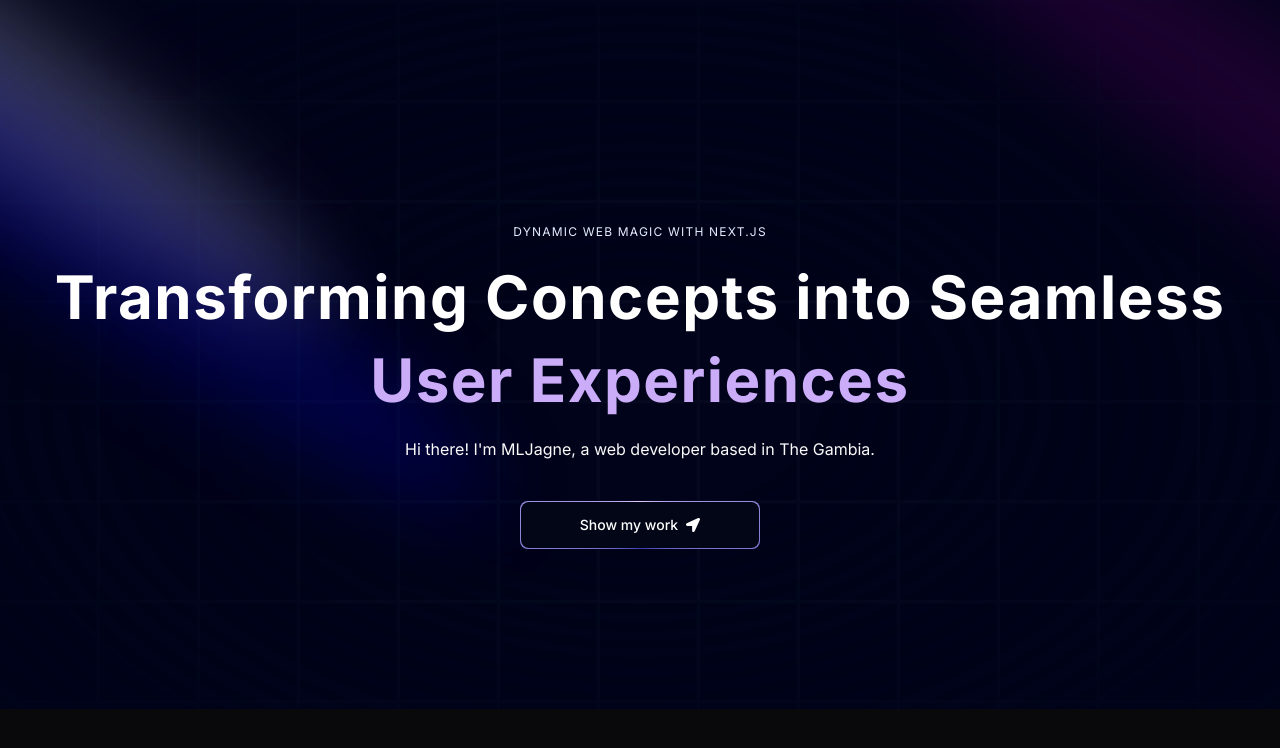
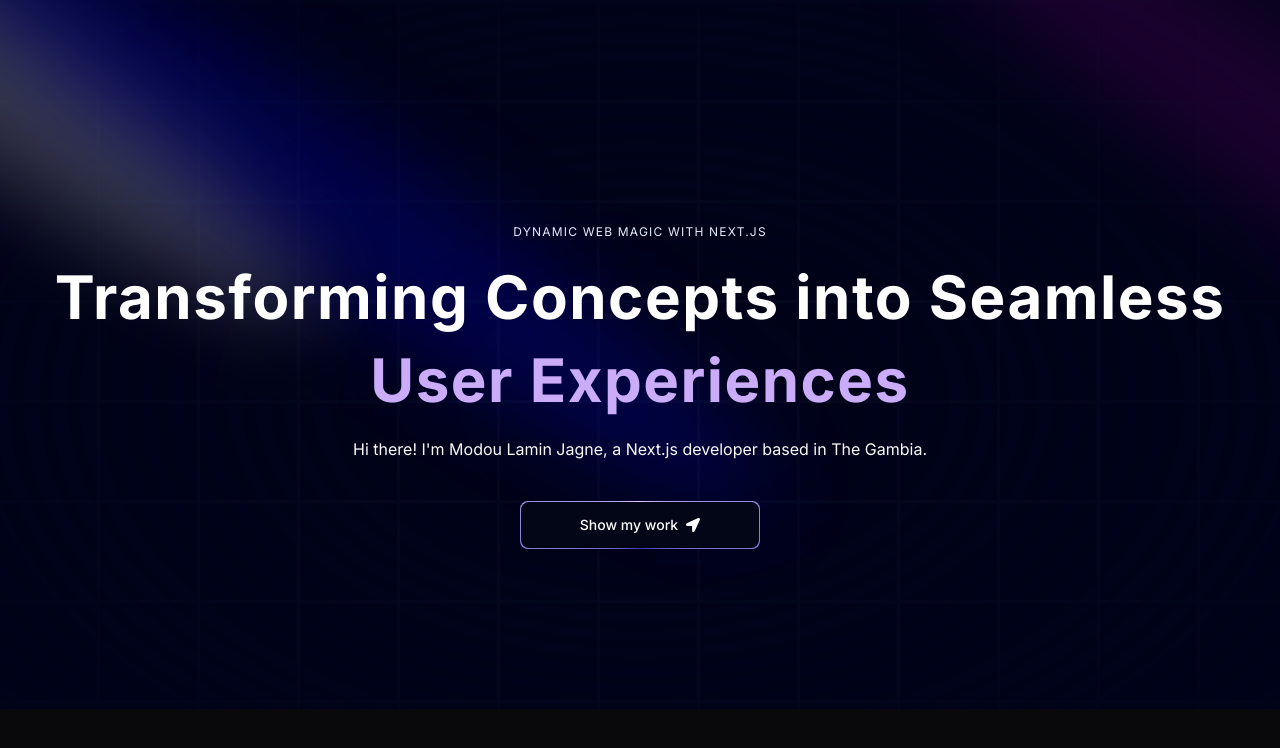
Before and after one commit to Modou-Lamin-Jagne/ML-Jagne, a Next.js app: page / in a window 1280 px wide. Shown: the top 748 px of the page. Built offline with nearby package versions, Linux system fonts and the light colour scheme.

Commit message:
chore: Update Hero component with correct name and location

```diff
--- a/components/Hero.tsx
+++ b/components/Hero.tsx
@@ -12,7 +12,7 @@ export const Hero = () => {
             md:-top-20 h-screen' fill="white"/>
             <Spotlight className='top-10 left-full h-[80hv]
             w-[50vw]' fill="purple"/>
-            <Spotlight className='top-28 left-80h h-[80hv]
+            <Spotlight className='top-28 left-80 h-[80hv]
             w-[50vw]' fill="blue"/>
         </div>
         <div className="h-screen w-full dark:bg-black-100 bg-white  dark:bg-grid-white/[0.02] bg-grid-black/[0.2]
@@ -36,7 +36,7 @@ export const Hero = () => {
                     />
 
                     <p>
-                      Hi there! I&apos;m MLJagne, a web developer based in The Gambia.
+                      Hi there! I&apos;m Modou Lamin Jagne, a Next.js developer based in The Gambia.
                     </p>
 
                     <a href='#about'>
```
